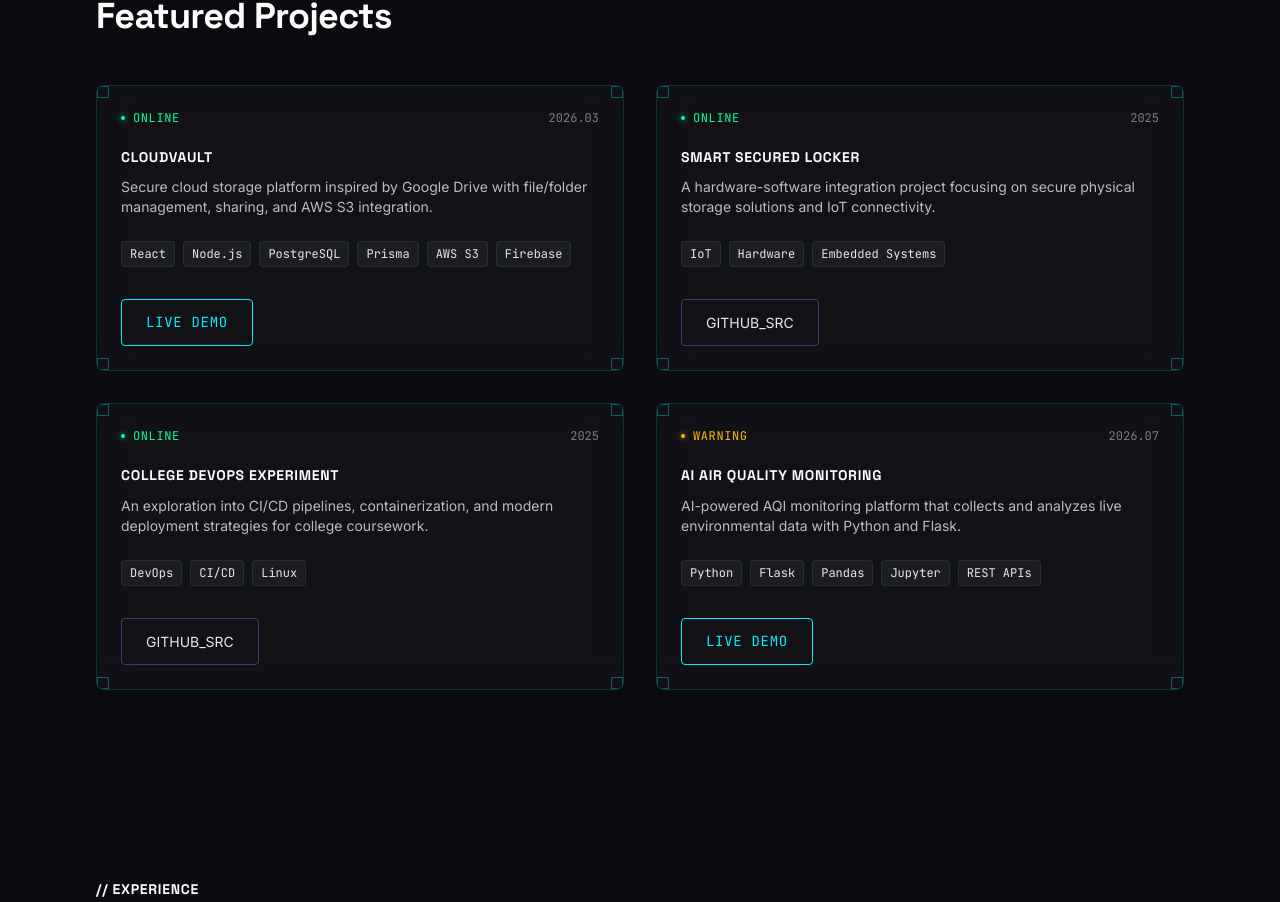
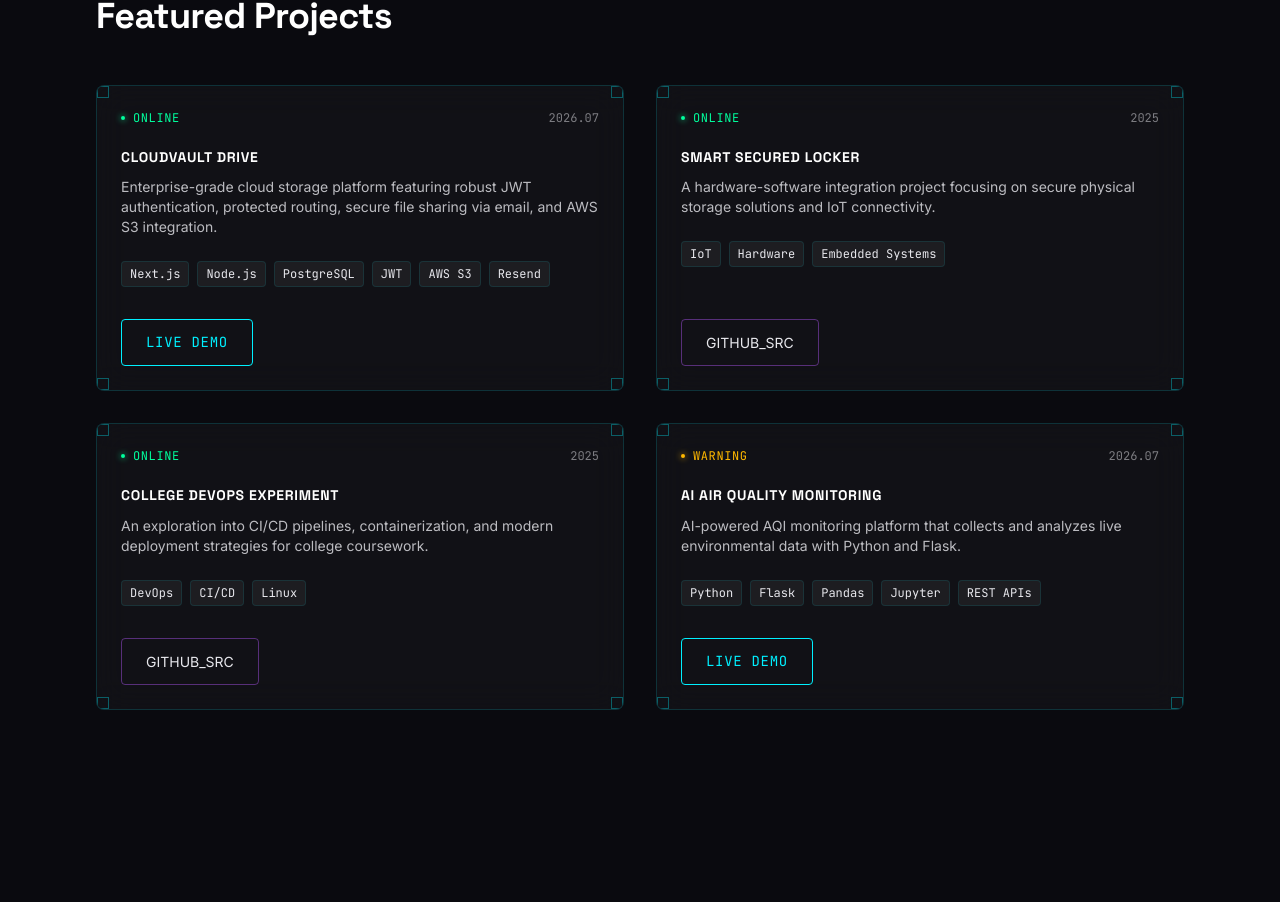
Before and after one commit to Devendra2306/personal-portfolio, a Next.js app: page / in a window 1280 px wide. Shown: the part 2265-3167 px from the top of the page. Built offline with nearby package versions, Linux system fonts and the light colour scheme.

Commit message:
Update CloudVault Drive project details to reflect recent complex engineering

```diff
--- a/src/data/projects.ts
+++ b/src/data/projects.ts
@@ -12,13 +12,13 @@ export interface Project {
 export const projects: Project[] = [
   {
     id: 'cloud-vault',
-    title: 'CloudVault',
-    description: 'Secure cloud storage platform inspired by Google Drive with file/folder management, sharing, and AWS S3 integration.',
-    tags: ['React', 'Node.js', 'PostgreSQL', 'Prisma', 'AWS S3', 'Firebase'],
+    title: 'CloudVault Drive',
+    description: 'Enterprise-grade cloud storage platform featuring robust JWT authentication, protected routing, secure file sharing via email, and AWS S3 integration.',
+    tags: ['Next.js', 'Node.js', 'PostgreSQL', 'JWT', 'AWS S3', 'Resend'],
     demoUrl: 'https://www.cloudvault.co.in',
     sourceUrl: '#',
     status: 'online',
-    timestamp: '2026.03',
+    timestamp: '2026.07',
   },
   {
     id: 'smart-locker',
```
